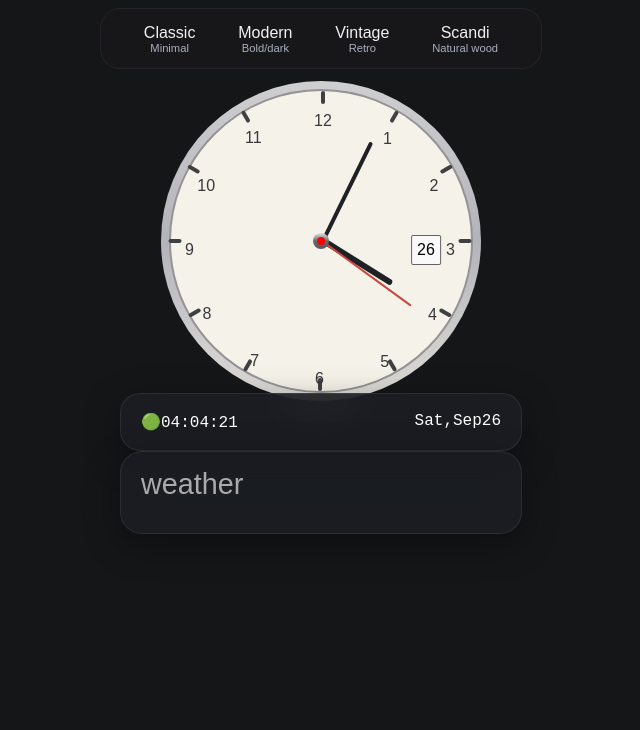
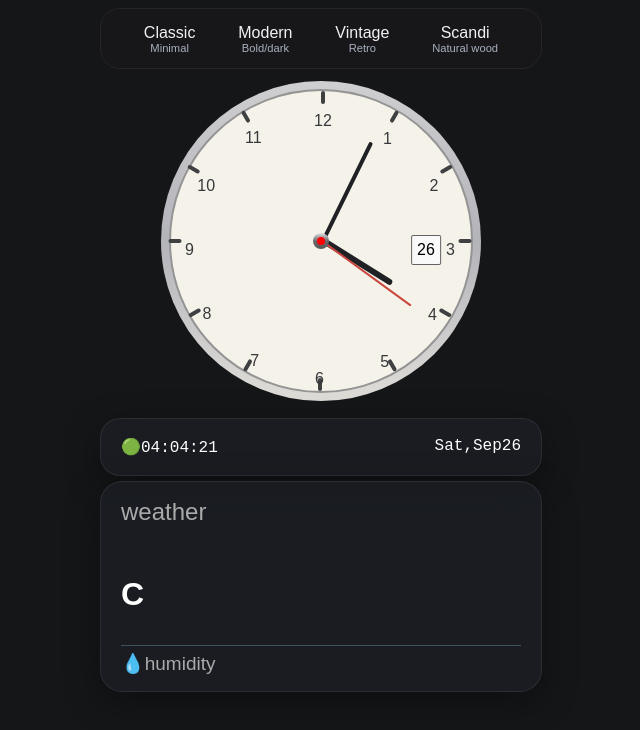
Before and after one commit to imansajid7771-crypto/analog-clock, a plain HTML site: page index.html in a window 1280 px wide. Shown: the whole page, without its empty margins (319-959 px from the left). Drawn offline with Linux system fonts and the light colour scheme; no server answers.

Commit message:
modified style

```diff
--- a/index.html
+++ b/index.html
@@ -31,8 +31,15 @@
     <section class="weather">
         <h6>weather</h6>
         <div class="weathertype"></div>
+        <div class="temp">
         <div class="temperature"></div>
-        <div class="humidity"></div>
+        <p>C</p>
+        </div>
+        <div class="hum">
+            <p>💧humidity</p>
+            <div class="humidity"></div>
+        </div>
+
     </section>
 </main>
 <script src="script.js"></script>
--- a/script.js
+++ b/script.js
@@ -77,18 +77,18 @@ fetch(url)
     let temp = data.current.temperature_2m;
     let code = data.current.weather_code;
     document.querySelector(".weathertype").innerText =getWeather(code);
-    tem.innerText = `${temp}°C`;
+    tem.innerText = `${temp}°`;
     let humi = data.current.relative_humidity_2m;
-    hum.innerText = `humidity: 💧 ${humi}%`;
+    hum.innerText = `${humi}%`;
 
   })
   function getWeather(code) {
 
     if (code === 0) {
-        return "☀️ Clear sky";
+        return "Clear sky";
     }
     else if (code >= 1 && code <= 3) {
-        return "🌤️ Partly cloudy";
+        return "🌤️Partly cloudy";
     }
     else if (code >= 45 && code <= 48) {
         return "🌫️ Foggy";
@@ -103,10 +103,10 @@ fetch(url)
         return "❄️ Snow";
     }
     else if (code >= 80 && code <= 82) {
-        return "🌧️ Rain showers";
+        return "🌧️Rain showers";
     }
     else if (code >= 95 && code <= 99) {
-        return "⛈️ Thunderstorm";
+        return "⛈️Thunderstorm";
     }
     else {
         return "🌍 Unknown";
--- a/style.css
+++ b/style.css
@@ -39,7 +39,7 @@ main{
   justify-content: center;
   align-items: center;
   flex-direction: column;
-
+  gap: 5px;
 }
 .clock{
   position: relative;
@@ -157,7 +157,7 @@ main{
   transform: translateX(-50%);
 }
 .digital-time{
-       width:360px;
+    width:400px;
     padding:18px 20px;
     border-radius:20px;
     background:rgba(28,30,36,.85);
@@ -169,10 +169,11 @@ main{
     font-family: "JetBrains Mono", monospace;
     display: flex;
     justify-content: space-between;
+    margin-top: 20px;
 }
 
 .weather{
-    width:360px;
+    width:400px;
     padding:18px 20px;
     border-radius:22px;
     background:rgba(28,30,36,.85);
@@ -183,18 +184,44 @@ main{
     box-shadow:0 10px 35px rgba(0,0,0,.35);
   }
 .weather h6{
-  font-size: 1.8rem;
+  font-size: 1.5rem;
   font-weight: 100;
   line-height: 1;
   margin: 0;
   color:rgba(173, 173, 173, 0.986);
 }
 .weathertype{
-  font-size:20px;
+  font-size:1.8rem;
     font-weight:700;
+    margin-top: 20px;
 }
 .temperature{
    font-size:52px;
     margin:16px 0;
     line-height:1;
 }
+.temp {
+  display: flex;
+}
+.temp p{
+ font-weight: 600;
+ font-size: 2rem;
+}
+.hum{
+  border-top: 0.1mm solid rgba(63, 82, 96, 0.986);
+  display: flex;
+  align-items: center;
+  justify-content: space-between;
+}
+.hum p{
+ color:rgba(173, 173, 173, 0.986);
+ font-size: 19px;
+ line-height: 1;
+  margin: 0;
+  padding-top: 8px;
+}
+.humidity{
+  font-size: 1.9rem;
+  padding-left: 5px;
+  padding-top: 15px;
+}
```
